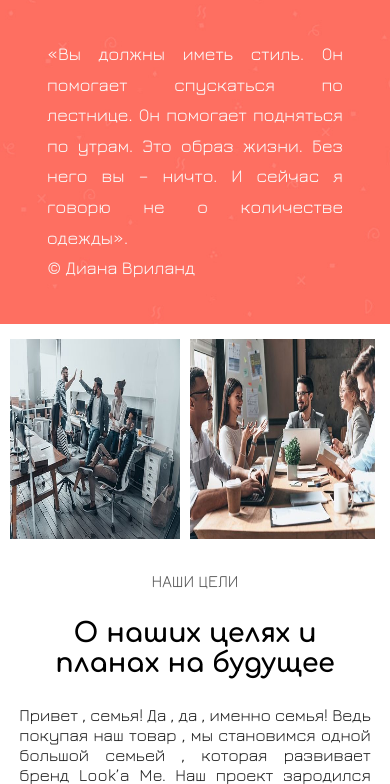
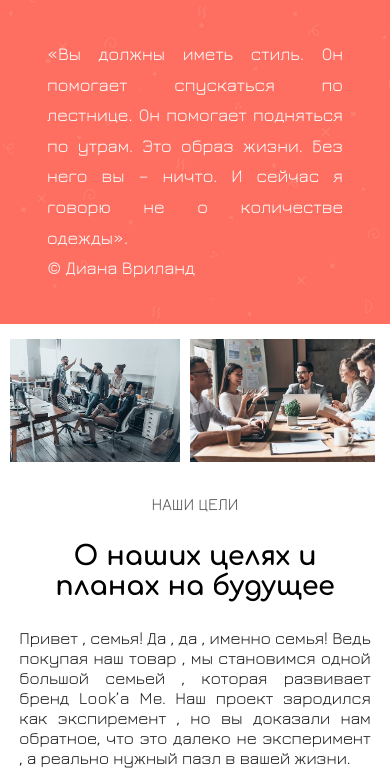
Before and after one commit to adammaks/adammaks.github.io, a PHP site: page /about.html in a window 390 px wide. Shown: the part 1566-2350 px from the top of the page. Run offline with PHP 8.4, Linux system fonts and the light colour scheme.

Commit message:
Update about.css

```diff
--- a/css/about.css
+++ b/css/about.css
@@ -141,8 +141,6 @@
 	.img-about-one,.img-about-one2{
 		margin: 5px;
 		max-width: 50%;
-		min-height: 200px;
-		max-height: 250px;
 		max-height: 200px;
 		position: relative;
 		top: 0px;
@@ -150,8 +148,6 @@
 	.img-about-two,.img-about-two2{
 		margin: 5px;
 		max-width: 50%;
-		min-height: 200px;
-		max-height: 250px;
 		max-height: 200px;
 		position: relative;
 		top: 0px;
```
